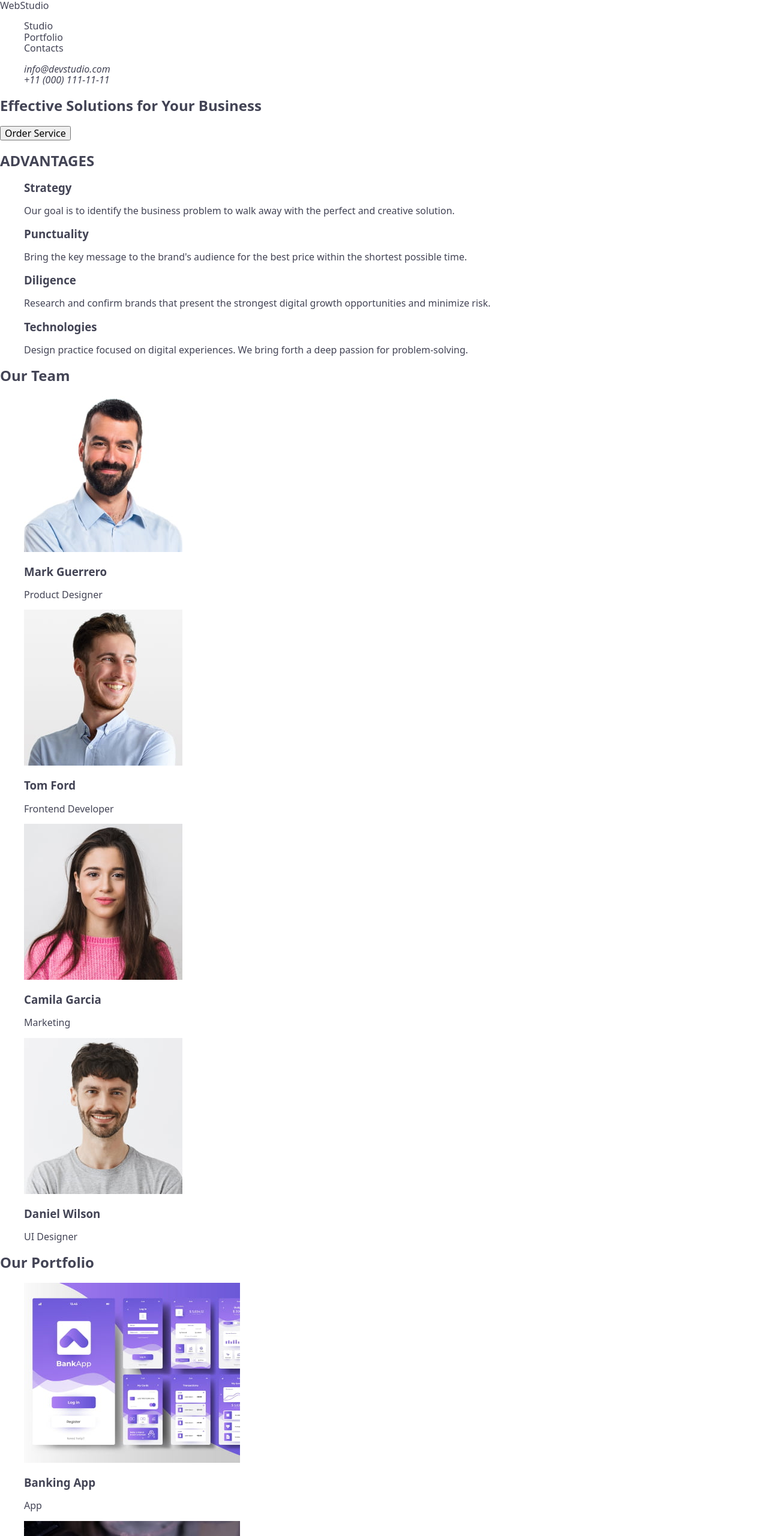
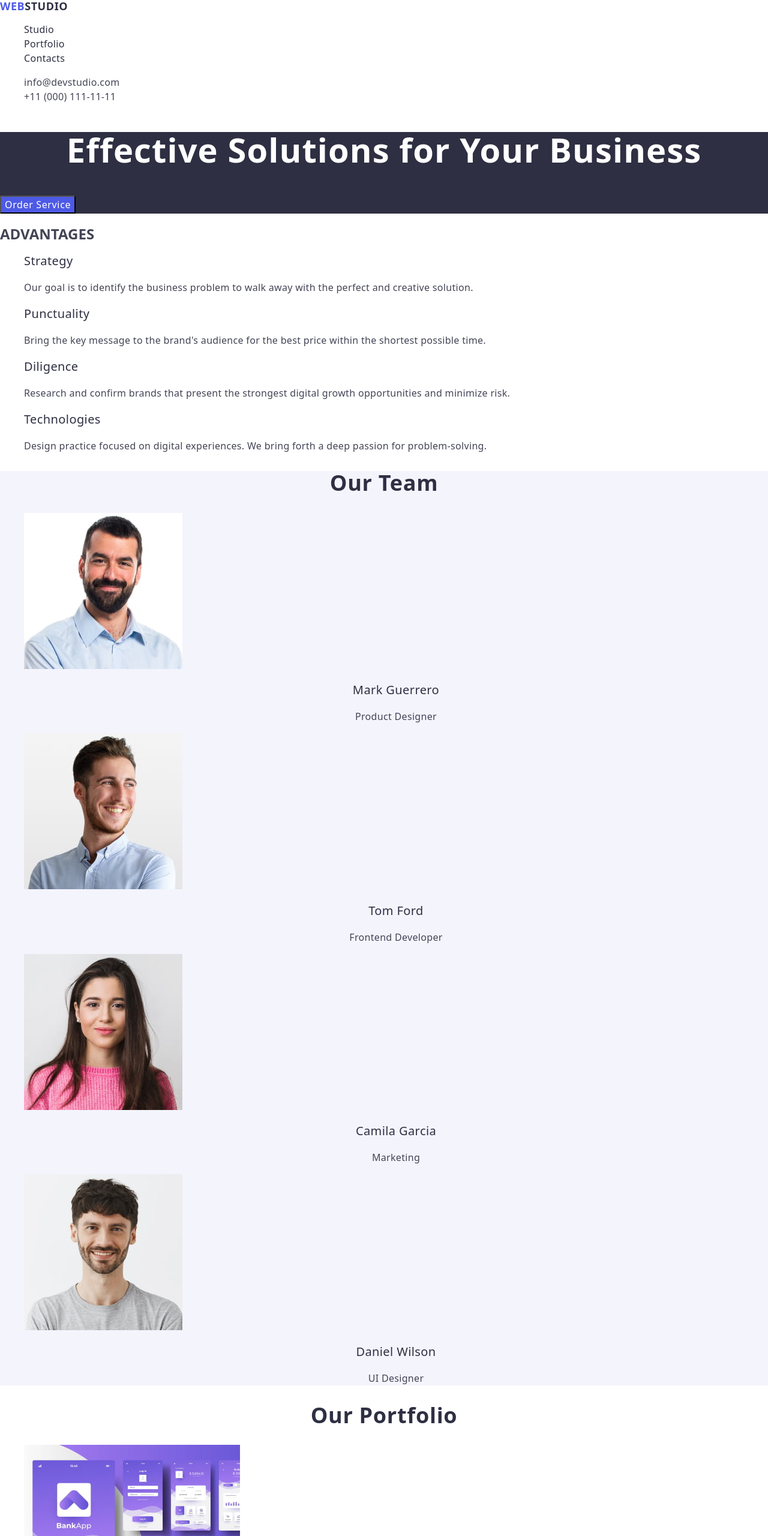
Before and after one commit to Lencha2005/goit-markup-hw-02, a plain HTML site: page index.html in a window 1280 px wide. Shown: the top 2560 px of the page at 60% size. Drawn offline with nearby package versions, Linux system fonts and the light colour scheme.

Commit message:
update index and css file

```diff
--- a/css/styles.css
+++ b/css/styles.css
@@ -1,31 +1,177 @@
-ul, ol {list-style-type: none;}
+ul, ol {
+    list-style-type: none;
+}
 
-a {text-decoration: none;
-color: inherit;}
+a {
+    text-decoration: none;
+color: inherit;
+}
 
-button {cursor: pointer;}
+button {
+    cursor: pointer;
+}
 
-body {font-size: "Roboto", sans-serif;
-color: #434455;
-background-color: #fff;}
+body {
+    font-size: "Roboto", sans-serif;
+    color: #434455;
+    background-color: #fff;
+}
+/*================ HEADER ================*/
+.logo {
+    font-weight: 700;
+    font-size: 18px;
+    line-height: 1.17;
+    letter-spacing: 0.03em;
+    text-transform: uppercase;
+    color: #2e2f42;
+}
 
-.page-header {}
+.text-blue {
+    color: #4d5ae5;
+}
 
-.page-nav {}
+.menu-link {
+    font-weight: 500;
+    font-size: 16px;
+    line-height: 1.5;
+    letter-spacing: 0.02em;
+    color: #2e2f42;
+}
 
-.logo {}
+.menu-link:hover,
+.menu-link:active {
+    color: #404bbf
+}
 
-.text-blue {}
+.page-address {
+    font-style: normal;
+}
+.address-link {
+        font-size: 16px;
+        line-height: 1.5;
+        letter-spacing: 0.02em;
+        color: #434455;
+}
 
-.menu {}
+.address-link:hover,
+.address-link:focus {
+color: #404bbf
+}
 
-.menu-item {}
+/*================ HERO ================*/
 
-.menu-link {}
-.page-address {}
+.hero {
+    background: #2e2f42;
+}
+.hero-title {
+    font-weight: 700;
+        font-size: 56px;
+        line-height: 1.07;
+        letter-spacing: 0.02em;
+        text-align: center;
+        color: #fff;
+}
 
-.address-list {}
+.hero-button {
+    font-weight: 500;
+        font-size: 16px;
+        line-height: 1.5;
+        letter-spacing: 0.04em;
+        color: #fff;
+        background: #4d5ae5;
+}
 
-.address-item {}
+.hero-button:hover,
+.hero-button:focus {
+    background: #404bbf;
+}
 
-.address-link {}
+.advantages-item-title {
+font-weight: 500;
+    font-size: 20px;
+    line-height: 1.2;
+    letter-spacing: 0.02em;
+    color: #2e2f42;
+}
+
+.advantages-item-text {
+    font-size: 16px;
+    line-height: 1.5;
+    letter-spacing: 0.02em;
+}
+
+/*================OUR TEAM================*/
+
+.our-team {
+    background: #f4f4fd;
+}
+
+.team-title {
+    font-weight: 700;
+        font-size: 36px;
+        line-height: 1.11;
+        letter-spacing: 0.02em;
+        text-align: center;
+        color: #2e2f42;
+}
+
+.team-item-title {
+    font-weight: 500;
+        font-size: 20px;
+        line-height: 1.2;
+        letter-spacing: 0.02em;
+        text-align: center;
+        color: #2e2f42;
+}
+
+.team-item-text {
+        font-size: 16px;
+        line-height: 1.5;
+        letter-spacing: 0.02em;
+        text-align: center;
+}
+/*================PORTFOLIO================*/
+
+.portfolio-title {
+    font-weight: 700;
+        font-size: 36px;
+        line-height: 1.11;
+        letter-spacing: 0.02em;
+        text-align: center;
+        color: #2e2f42;
+}
+
+.portfolio-item-title {
+    font-weight: 500;
+        font-size: 20px;
+        line-height: 1.2;
+        letter-spacing: 0.02em;
+        color: #2e2f42;
+}
+
+.portfolio-item-text {
+        font-size: 16px;
+        line-height: 1.5;
+        letter-spacing: 0.02em;
+}
+
+/*================FOOTER================*/
+
+.logo-footer {
+    font-weight: 700;
+        font-size: 18px;
+        line-height: 1.17;
+        letter-spacing: 0.03em;
+        text-transform: uppercase;
+        color: #f4f4fd;
+}
+.page-footer {
+    background: #2e2f42;
+}
+
+.text-footer {
+        font-size: 16px;
+        line-height: 1.5;
+        letter-spacing: 0.02em;
+        color: #f4f4fd;
+}
--- a/index.html
+++ b/index.html
@@ -46,38 +46,38 @@
     </header>
     <main>
       <!-- ================ HERO  ================ -->
-      <section>
-        <h1>Effective Solutions for Your Business</h1>
-        <button type="button">Order Service</button>
+      <section class="hero">
+        <h1 class="hero-title">Effective Solutions for Your Business</h1>
+        <button type="button" class="hero-button">Order Service</button>
       </section>
       <!-- ================ OUR ADVANTAGES  ================ -->
-      <section>
+      <section class="advantages">
         <h2>ADVANTAGES</h2>
-        <ul>
-          <li>
-            <h3>Strategy</h3>
-            <p>
+        <ul class="advantages-list">
+          <li class="advantages-list-item">
+            <h3 class="advantages-item-title">Strategy</h3>
+            <p class="advantages-item-text">
               Our goal is to identify the business problem to walk away with the
               perfect and creative solution.
             </p>
           </li>
-          <li>
-            <h3>Punctuality</h3>
-            <p>
+          <li class="advantages-list-item">
+            <h3 class="advantages-item-title">Punctuality</h3>
+            <p class="advantages-item-text">
               Bring the key message to the brand's audience for the best price
               within the shortest possible time.
             </p>
           </li>
-          <li>
-            <h3>Diligence</h3>
-            <p>
+          <li class="advantages-list-item">
+            <h3 class="advantages-item-title">Diligence</h3>
+            <p class="advantages-item-text">
               Research and confirm brands that present the strongest digital
               growth opportunities and minimize risk.
             </p>
           </li>
-          <li>
-            <h3>Technologies</h3>
-            <p>
+          <li class="advantages-list-item">
+            <h3 class="advantages-item-title">Technologies</h3>
+            <p class="advantages-item-text">
               Design practice focused on digital experiences. We bring forth a
               deep passion for problem-solving.
             </p>
@@ -85,122 +85,134 @@
         </ul>
       </section>
       <!-- ================ OUR TEAM ================ -->
-      <section>
-        <h2>Our Team</h2>
-        <ul>
-          <li>
+      <section class="our-team">
+        <h2 class="team-title">Our Team</h2>
+        <ul class="team-list">
+          <li class="team-item">
             <img
+              class="team-image"
               src="./images/our-team/mark-guerrero.jpg"
               alt="Mark Guerrero avatar"
               width="264"
               height="260"
             />
-            <h3>Mark Guerrero</h3>
-            <p>Product Designer</p>
+            <h3 class="team-item-title">Mark Guerrero</h3>
+            <p class="team-item-text">Product Designer</p>
           </li>
-          <li>
+          <li class="team-item">
             <img
+              class="team-image"
               src="./images/our-team/tom-ford.jpg"
               alt="Tom Ford avatar"
               width="264"
               height="260"
             />
-            <h3>Tom Ford</h3>
-            <p>Frontend Developer</p>
+            <h3 class="team-item-title">Tom Ford</h3>
+            <p class="team-item-text">Frontend Developer</p>
           </li>
-          <li>
+          <li class="team-item">
             <img
+              class="team-image"
               src="./images/our-team/camila-garcia.jpg"
               alt="Camila Garcia avatar"
               width="264"
               height="260"
             />
-            <h3>Camila Garcia</h3>
-            <p>Marketing</p>
+            <h3 class="team-item-title">Camila Garcia</h3>
+            <p class="team-item-text">Marketing</p>
           </li>
-          <li>
+          <li class="team-item">
             <img
+              class="team-image"
               src="./images/our-team/daniel-wilson.jpg"
               alt="Daniel Wilson avatar"
               width="264"
               height="260"
             />
-            <h3>Daniel Wilson</h3>
-            <p>UI Designer</p>
+            <h3 class="team-item-title">Daniel Wilson</h3>
+            <p class="team-item-text">UI Designer</p>
           </li>
         </ul>
       </section>
       <!-- ================ PORTFOLIO ================ -->
-      <section>
-        <h2>Our Portfolio</h2>
-        <ul>
-          <li>
+      <section class="portfolio">
+        <h2 class="portfolio-title">Our Portfolio</h2>
+        <ul class="portfolio-list">
+          <li class="portfolio-item">
             <img
+              class="portfolio-item-image"
               src="./images/our-portfolio/banking-app.jpg"
               alt="banking app"
               width="360"
               height="300"
             />
-            <h3>Banking App</h3>
-            <p>App</p>
+            <h3 class="portfolio-item-title">Banking App</h3>
+            <p class="portfolio-item-text">App</p>
           </li>
-          <li>
+          <li class="portfolio-item">
             <img
+              class="portfolio-item-image"
               src="./images/our-portfolio/cashless-payment.jpg"
               alt="cashless payment"
               width="360"
               height="300"
             />
-            <h3>Cashless Payment</h3>
-            <p>Marketing</p>
+            <h3 class="portfolio-item-title">Cashless Payment</h3>
+            <p class="portfolio-item-text">Marketing</p>
           </li>
-          <li>
+          <li class="portfolio-item">
             <img
+              class="portfolio-item-image"
               src="./images/our-portfolio/meditation-app.jpg"
               alt="meditation app"
               width="360"
               height="300"
             />
-            <h3>Meditation App</h3>
-            <p>App</p>
+            <h3 class="portfolio-item-title">Meditation App</h3>
+            <p class="portfolio-item-text">App</p>
           </li>
-          <li>
+          <li class="portfolio-item">
             <img
+              class="portfolio-item-image"
               src="./images/our-portfolio/taxi-service.jpg"
               alt="taxi service"
               width="360"
               height="300"
             />
-            <h3>Taxi Service</h3>
-            <p>Marketing</p>
+            <h3 class="portfolio-item-title">Taxi Service</h3>
+            <p class="portfolio-item-text">Marketing</p>
           </li>
-          <li>
+          <li class="portfolio-item">
             <img
+              class="portfolio-item-image"
               src="./images/our-portfolio/screen-illustrations.jpg"
               alt="screen illustrations"
               width="360"
               height="300"
             />
-            <h3>Screen Illustrations</h3>
-            <p>Design</p>
+            <h3 class="portfolio-item-title">Screen Illustrations</h3>
+            <p class="portfolio-item-text">Design</p>
           </li>
-          <li>
+          <li class="portfolio-item">
             <img
+              class="portfolio-item-image"
               src="./images/our-portfolio/online-courses.jpg"
               alt="online courses"
               width="360"
               height="300"
             />
-            <h3>Online Courses</h3>
-            <p>Marketing</p>
+            <h3 class="portfolio-item-title">Online Courses</h3>
+            <p class="portfolio-item-text">Marketing</p>
           </li>
         </ul>
       </section>
     </main>
     <!-- ================ FOOTER ================ -->
-    <footer>
-      <a href="./index.html">WebStudio</a>
-      <p>
+    <footer class="page-footer">
+      <a class="logo-footer" href="./index.html"
+        ><span class="text-blue">Web</span>WebStudio</a
+      >
+      <p class="text-footer">
         Increase the flow of customers and sales for your business with digital
         marketing & growth solutions.
       </p>
```
